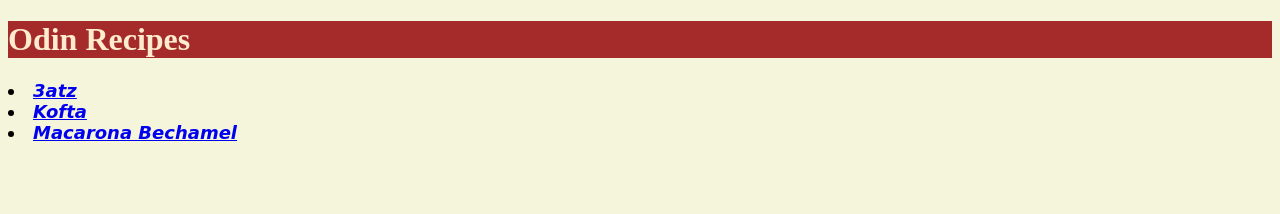
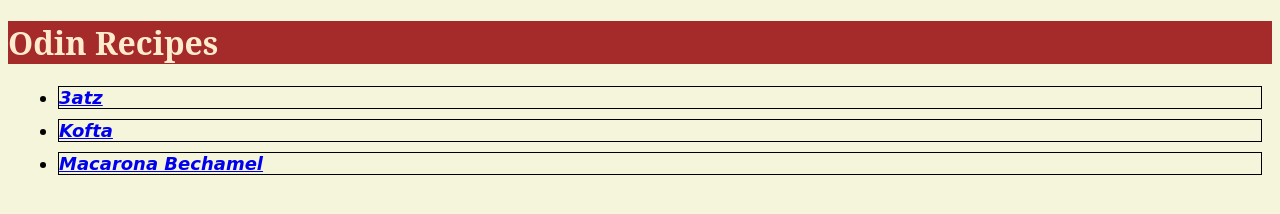
Before and after one commit to thomassoliman/odin-recipes, a plain HTML site: page index.html in a window 1280 px wide. Drawn offline with Linux system fonts and the light colour scheme.

Commit message:
add some box stying

```diff
--- a/index.html
+++ b/index.html
@@ -8,10 +8,10 @@
 </head>
 <body>
     <h1>Odin Recipes</h1>
-    <uo>
-        <li><a href="./recipes/3atz.html">3atz</a></li>
-        <li><a href="./recipes/kofta.html">Kofta</a></li>
-        <li><a href="./recipes/macarona_bechamel.html">Macarona Bechamel</a></li>
-    </uo>
+    <ul>
+        <li id="ads"><a href="./recipes/3atz.html">3atz</a></li>
+        <li id="kofta"><a href="./recipes/kofta.html">Kofta</a></li>
+        <li id="bechamel"><a href="./recipes/macarona_bechamel.html">Macarona Bechamel</a></li>
+    </ul>
 </body>
 </html>
--- a/style.css
+++ b/style.css
@@ -1,5 +1,5 @@
 h1{
-    font: 'Papyrus', 'Copperplate','Serif';
+    font-family: 'Papyrus', 'Copperplate','Serif';
     color: blanchedalmond;
     background-color: brown;
 }
@@ -8,9 +8,21 @@ body{
     background-color: beige;
 }
 
-uo{
+ul{
     font-size: large;
     font-style: italic;
     font-family: cursive;
     font-weight: 600;
 }
+#ads{
+    border: 1px solid black;
+    margin: 10px;
+}
+#kofta{
+    border: 1px solid black;
+    margin: 10px;
+}
+#bechamel{
+    border: 1px solid black;
+    margin: 10px;
+}
```
Also changed, not shown: recipes/3atz.html (+0 -1 lines).
